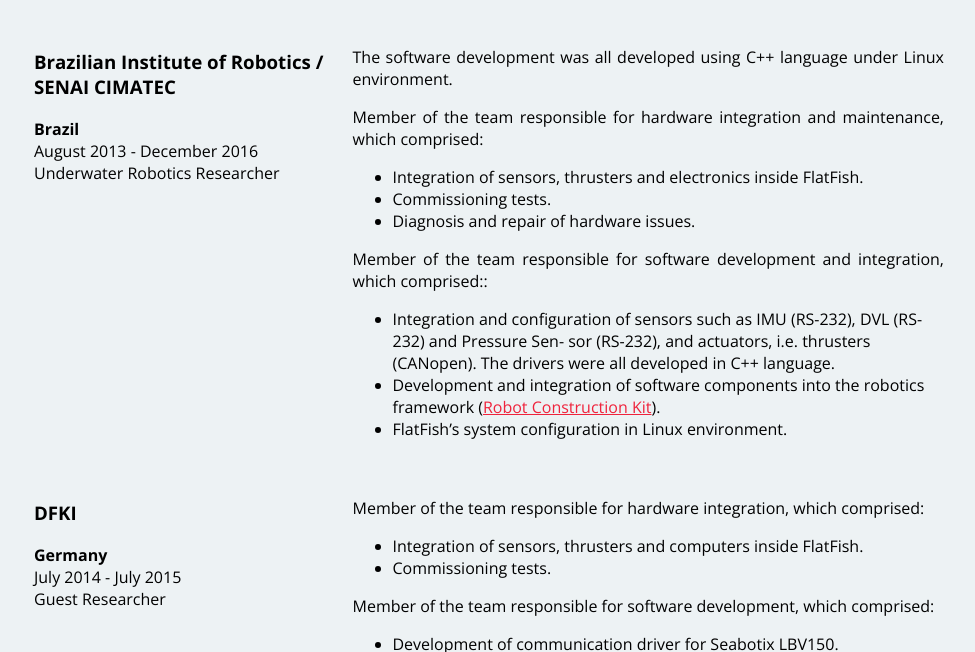
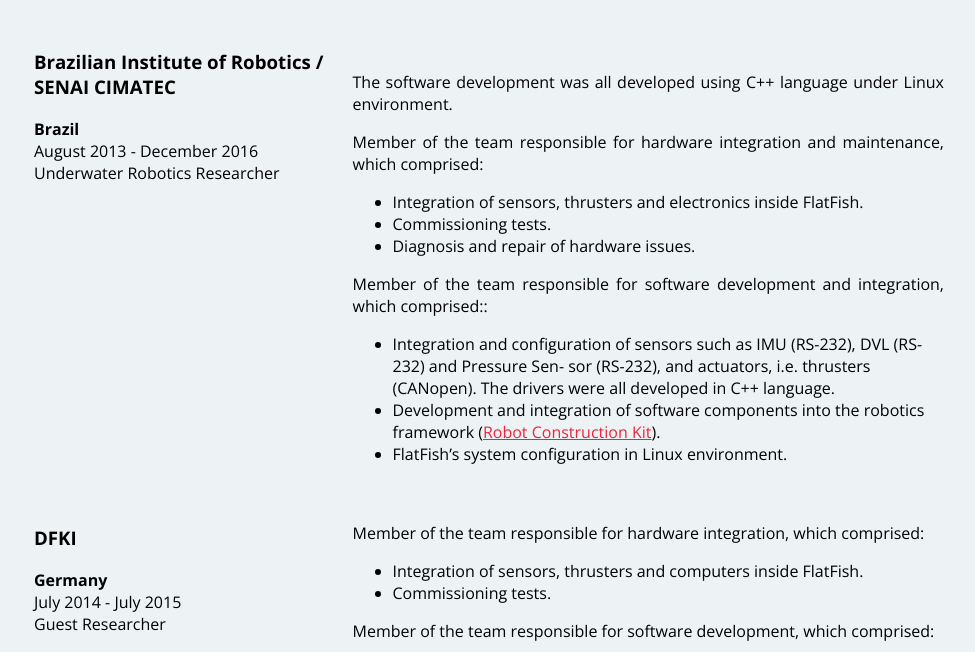
Before and after one commit to rafaelsaback/rafaelsaback.github.io, a plain HTML site: page index.html in a window 1280 px wide. Shown: the part 602-1254 px from the top of the page, without its empty margins (151-1126 px from the left). Drawn offline with nearby package versions, Linux system fonts and the light colour scheme.

Commit message:
Add margin-top to .bir-desc

```diff
--- a/css/styles.css
+++ b/css/styles.css
@@ -122,6 +122,6 @@ footer, footer p {
 
 /* Work Experience */
 
-.dfki-desc {
+.dfki-desc, .bir-desc {
   margin-top: 25px;
 }
```
